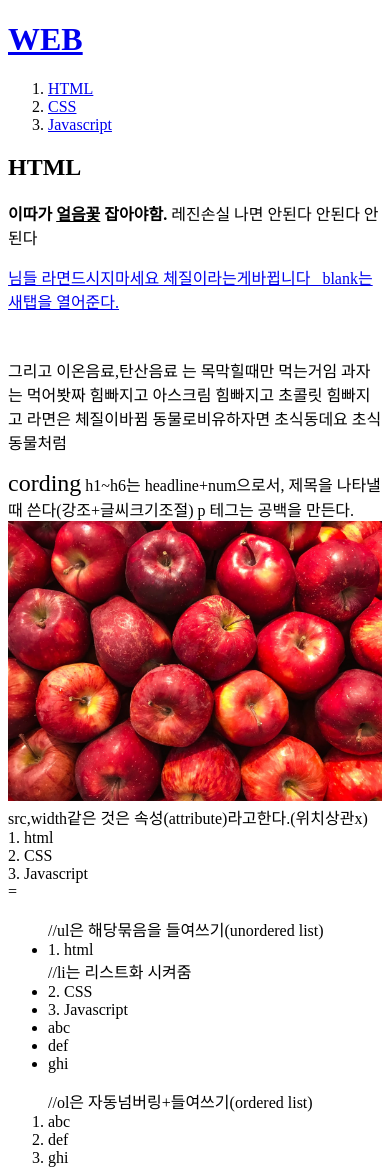
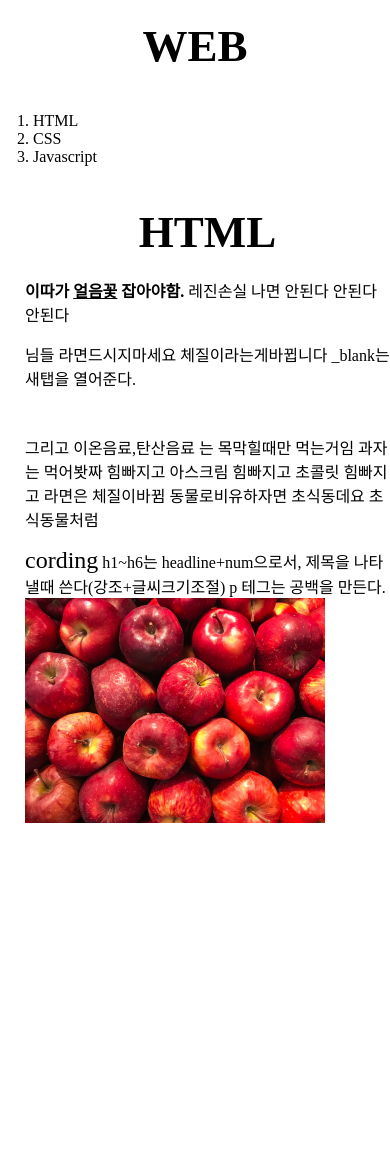
Before and after one commit to Ruderud/Web_HTML_CSS, a plain HTML site: page 1.html in a window 390 px wide. After the commit the page ends 844 px from the top, so only its background shows below. Drawn offline with Linux system fonts and the light colour scheme.

Commit message:
2021-04-21
생활코딩 html & css 실습 완료

html은 데이터에 전념, css는 디자인에 전념하는것이 효율적이다.

css 선택자 순위, box model, grid, responsible web, link기능 적용

```diff
--- a/1.html
+++ b/1.html
@@ -1,5 +1,6 @@
 <!doctype HTML>
 <html>
+<meta charset="utf-8">
 
 <head>
   <title>WEB1 - HTML</title>
@@ -12,60 +13,83 @@
 
   gtag('config', 'G-3EG0SRWR4T');
 </script>
+<style>
+body{
+  margin:0;
+}
+a {
+  color:black;
+  text-decoration: none;
+}
+h1 {
+  font-size:45px;
+  text-align: center;
+  border-bottom:1px solid gray;
+  margin:0;
+  padding:20px;
+}
+ol{
+  border-right:1px solid gray;
+  width:100px;
+  margin:0;
+  padding:20px;
+}
+#grid{
+  display: grid;
+  grid-template-columns: 150px 1fr;
+}
+#grid ol{
+  padding-left:33px;
+}
+#grid #article{
+  padding-left:25px;
+}
+@media(max-width:500px){
+  #grid{
+    display: block;
+  }
+  ol{
+    border-right:none;
+    width:100px;
+    margin:0;
+    padding:20px;
+  }
+  h1 {
+    font-size:45px;
+    text-align: center;
+    border-bottom:none;
+    margin:0;
+    padding:20px;
+}
+</style>
 </head>
 
 <body>
+  <div id="grid">
     <h1><a href="index.html">WEB</a></h1>
     <ol>
       <li><a href="1.html">HTML</a></li>
       <li><a href="2.html">CSS</a></li>
       <li><a href="3.html">Javascript</a></li>
     </ol>
-  <h2>HTML</h2>
 
-
-  <meta charset="utf-8">
-
+    <div id="article">
+      <h1>HTML</h1>
       <strong>이따가 <u>얼음꽃</u> 잡아야함.</strong>
-
       레진손실 나면 안된다 안된다 안된다<br>
-
       <a href="https://unsplash.com/s/photos/apple"
       target="_blank" title="html5">
       <p>님들 라면드시지마세요 체질이라는게바뀝니다 _blank는 새탭을 열어준다.</p></a>
-
       <p style="margin-top:45px;">
       그리고 이온음료,탄산음료 는 목막힐때만 먹는거임 과자는 먹어봣짜 힘빠지고 아스크림 힘빠지고
       초콜릿 힘빠지고 라면은 체질이바뀜 동물로비유하자면 초식동데요 초식동물처럼</p>
       <span style='font-size:24px'>cording</span>
-
       h1~h6는 headline+num으로서, 제목을 나타낼때 쓴다(강조+글씨크기조절)
       p 테그는 공백을 만든다.
+      <img src="apple.jpeg" width=300px>
+    </div>
 
-
-  <img src="apple.jpeg" width=100%>
-        src,width같은 것은 속성(attribute)라고한다.(위치상관x)
-
-  1. html <br>
-  2. CSS <br>
-  3. Javascript <br>
-
-  =
-  <ul> //ul은 해당묶음을 들여쓰기(unordered list)
-    <li>1. html </li> //li는 리스트화 시켜줌
-    <li>2. CSS </li>
-    <li>3. Javascript </li>
-    <li>abc</li>
-    <li>def </li>
-    <li>ghi</li>
-  </ul>
-
-  <ol> //ol은 자동넘버링+들여쓰기(ordered list)
-    <li>abc</li>
-    <li>def </li>
-    <li>ghi</li>
-  </ol>
-
+  </div>
 </body>
 
 </html>
```
Also changed, not shown: 2.html (+9 -3 lines), 3.html (+7 -0 lines), box.html (added, +23 -0 lines), grid.html (added, +37 -0 lines), index.html (+10 -8 lines), mediaquary.html (added, +25 -0 lines). Lines whose indentation alone changed are shown as unchanged.
